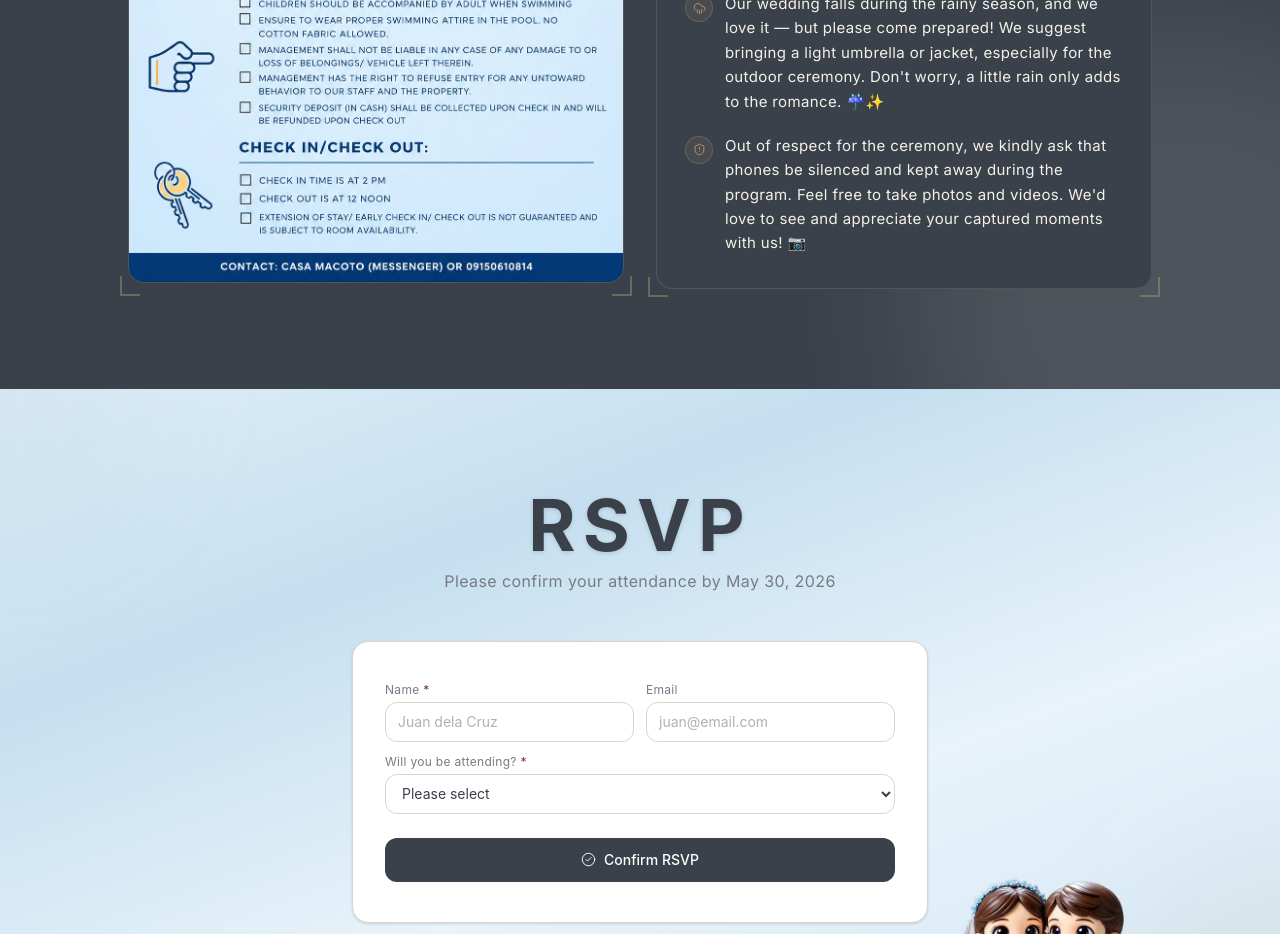
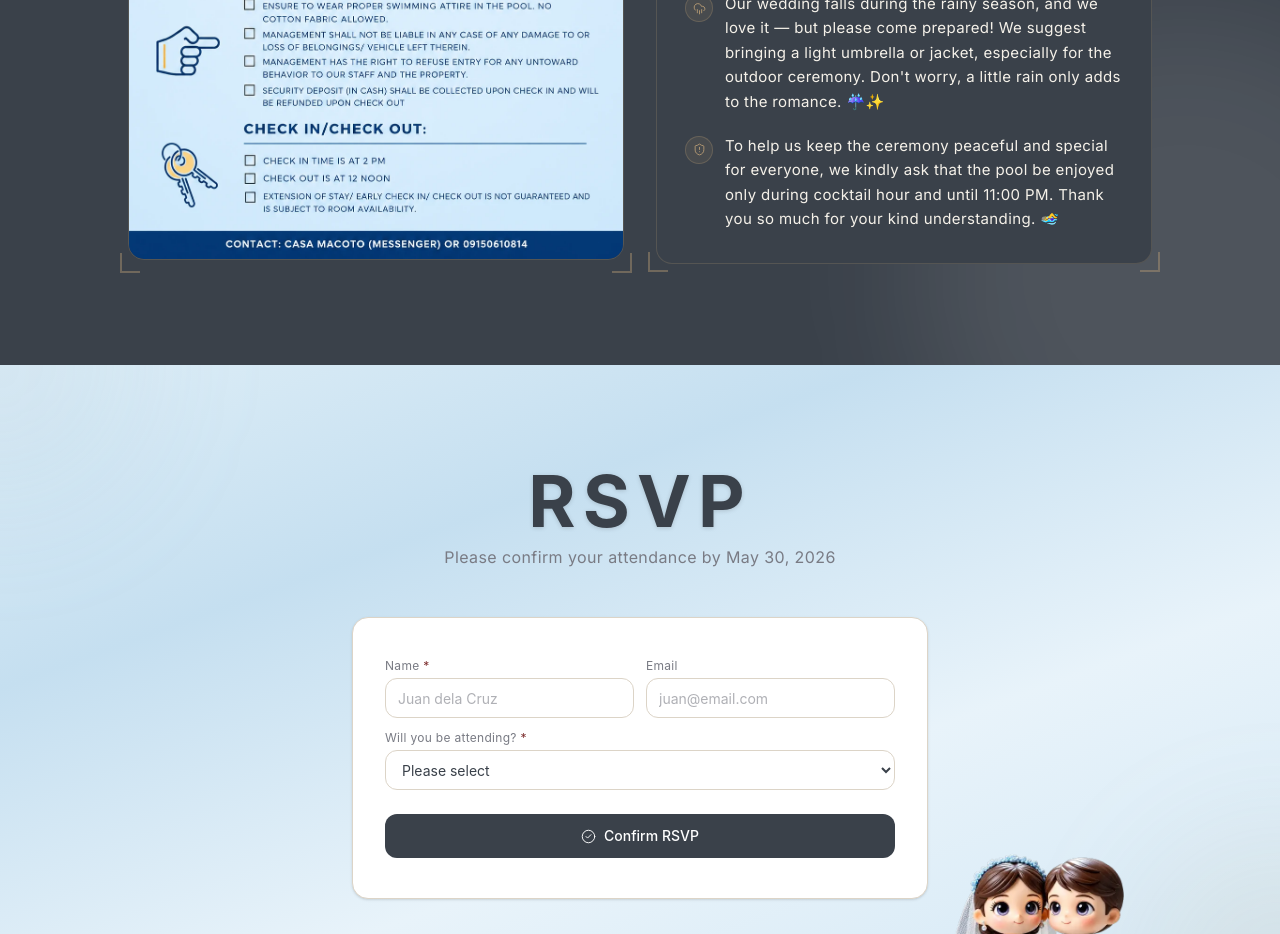
Before and after one commit to mikelojeda25/francheska-wedding-RSVP, a React (Vite) app: page / in a window 1280 px wide. Shown: the part 7860-8794 px from the top of the page. Built offline with nearby package versions, Linux system fonts and the light colour scheme; a web font is replaced by a local one.

Commit message:
Added Pool Rules // Extended RSVP Submission

```diff
--- a/src/components/Rules.tsx
+++ b/src/components/Rules.tsx
@@ -29,7 +29,7 @@ const gentleRules: Rule[] = [
   },
   {
     icon: ShieldAlert,
-    text: "Out of respect for the ceremony, we kindly ask that phones be silenced and kept away during the program. Feel free to take photos and videos. We'd love to see and appreciate your captured moments with us! 📷",
+    text: "To help us keep the ceremony peaceful and special for everyone, we kindly ask that the pool be enjoyed only during cocktail hour and until 11:00 PM. Thank you so much for your kind understanding. 🏊‍♀️",
   },
 ];
 
@@ -210,7 +210,7 @@ export default function Rules() {
               <img
                 src="/images/Rules.webp"
                 alt="Casa Macoto Venue Rules"
-                className="w-auto lg:h-[692px] object-cover"
+                className="w-auto lg:h-[669px] object-cover"
               />
 
               {/* Gold hover overlay — 30% opacity */}
```
